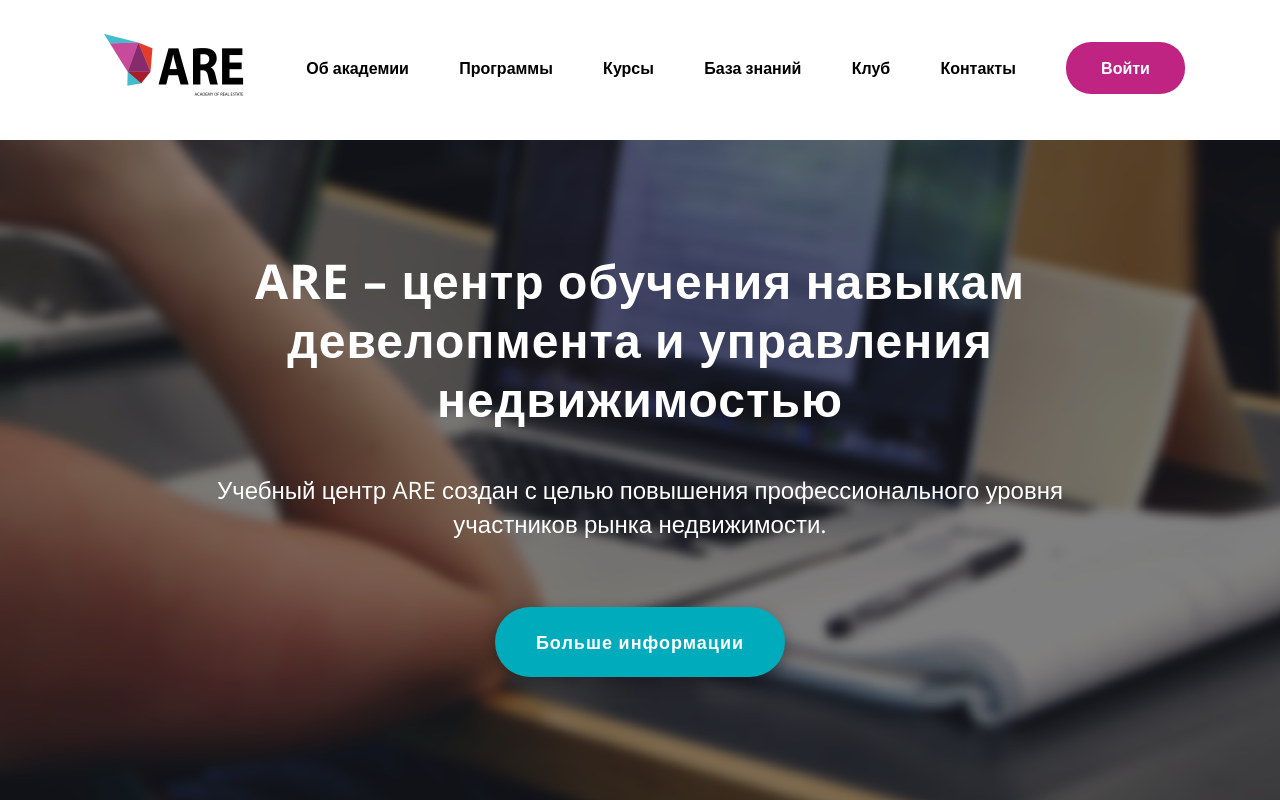
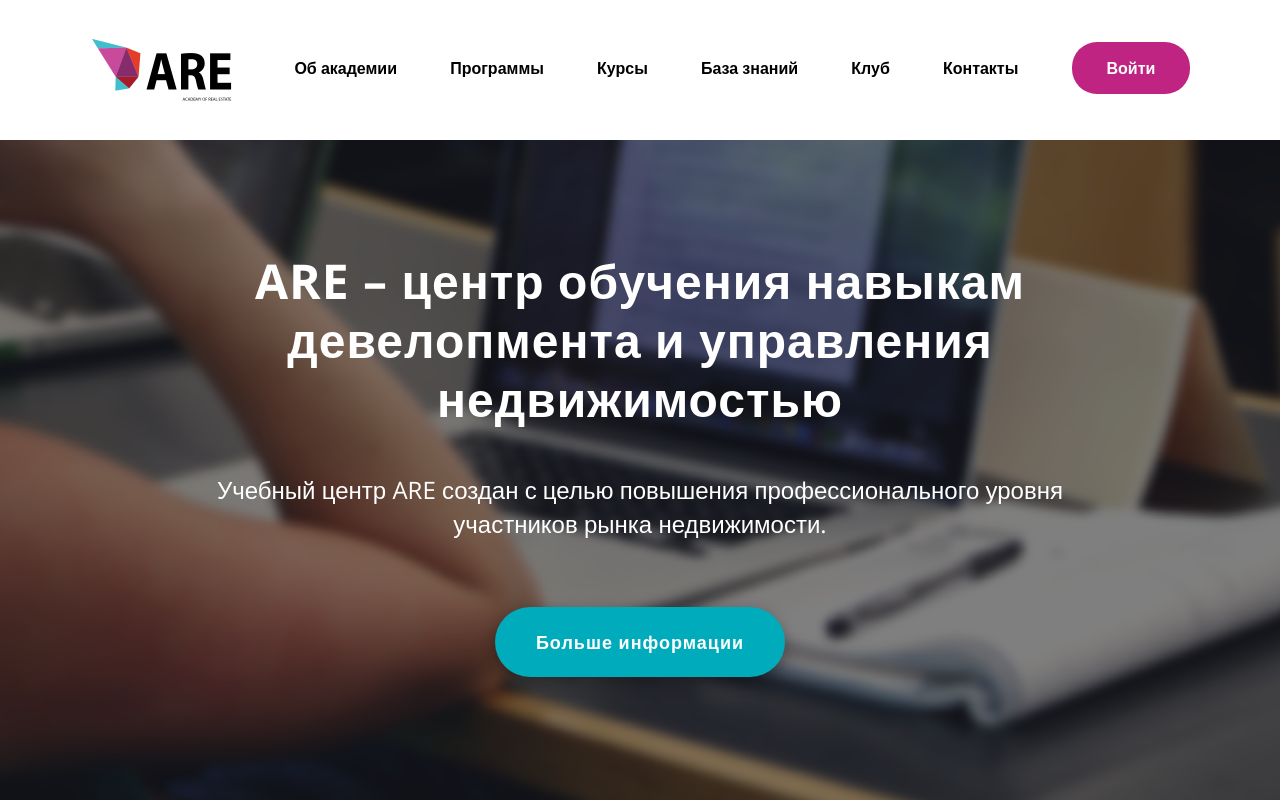
Before and after one commit to m1ndgap/are5_2.0, a plain HTML site: page index.html in a window 1280 px wide. Shown: the top 800 px of the page. Drawn offline with nearby package versions, Linux system fonts and the light colour scheme.

Commit message:
working on the menu and fighting the media queries

```diff
--- a/index.html
+++ b/index.html
@@ -11,8 +11,8 @@
     <link rel="stylesheet" href="./styles/index.css">
   </head>
   <nav>
+      <a href="#"><img class="logo" src="./assets/images/logo.png" alt="logo"></a>
     <ul>
-      <li><a href="#"><img class="logo" src="./assets/images/logo.png" alt="logo"></a></li>
       <li><a href="#">Об академии</a></li>
       <li><a href="#">Программы</a></li>
       <li><a href="#">Курсы</a></li>
@@ -21,6 +21,17 @@
       <li><a href="#">Контакты</a></li>
       <li><a class="nav-login" href="#">Войти</a></li>
     </ul>
+    <a href="#main-menu"
+       role="button"
+       id="main-menu-toggle"
+       class="menu-toggle"
+       aria-expanded="false"
+       aria-controls="main-menu"
+       aria-label="Open main menu">
+
+      <span class="sr-only">Open main menu</span>
+      <span class="fa fa-bars" aria-hidden="true"></span>
+    </a>
   </nav>
   <main>
     <div class="index_1_intro">
--- /dev/null
+++ b/js/base.js
@@ -0,0 +1,4 @@
+$(document).ready(function() {
+
+
+});
--- a/styles/base.sass
+++ b/styles/base.sass
@@ -68,26 +68,94 @@ a
   &:hover
     text-decoration: underline
 
-@media (min-width: 992px)
+// top menu
+
+//mobile first
+nav
+  height: 140px
+  padding-top: 25px
+  line-height: 87px
+  padding-bottom: 15px
+  border-top: none
+  font-weight: bold
+  font-size: 16px
+  background-color: $white
+  ul
+    max-width: 1090px
+    padding: 0
+    margin: 0 auto
+    list-style: none
+    display: none
+    justify-content: space-between
+  img
+    position: absolute
+    left: 6.5%
+    top: 30px
+
+  .nav-login
+    padding: 15px 35px
+    top: 19%
+    right: 100px
+    background: #c02482
+    border-radius: 25px
+    color: $white
+    margin: auto
+
+// tablet
+@media (min-width: 768px)
   nav
-    //border: 1px solid lightgrey //test
     height: 140px
     padding-top: 25px
     line-height: 87px
     padding-bottom: 15px
     border-top: none
-    position: relative
     font-weight: bold
-    font-size: 16px
+    font-size: 14px
     background-color: $white
     ul
       max-width: 1090px
       padding: 0
-      margin: 0 auto
+      margin-right: 7%
+      margin-left: 23%
       list-style: none
       display: flex
       justify-content: space-between
-    img
+
+    .nav-login
+      padding: 10px 25px
+      top: 19%
+      right: 100px
+      background: #c02482
+      border-radius: 25px
+      color: $white
+      margin: auto
+
+  #main-menu-toggle
+    display: none
+
+//desktop
+@media (min-width: 992px)
+  nav
+    position: relative
+    height: 140px
+    padding-top: 25px
+    line-height: 87px
+    padding-bottom: 15px
+    border-top: none
+    font-weight: bold
+    font-size: 16px
+    background-color: $white
+    white-space: nowrap
+    ul
+      max-width: 1100px
+      padding: 0
+      margin-right: 7%
+      margin-left: 23%
+      list-style: none
+      display: flex
+      justify-content: space-between
+      li
+        white-space: nowrap
 
     .nav-login
       padding: 15px 35px
@@ -97,3 +165,6 @@ a
       border-radius: 25px
       color: $white
       margin: auto
+
+  #main-menu-toggle
+    display: none
```
Also changed, not shown: styles/base.css, styles/base.min.css.
